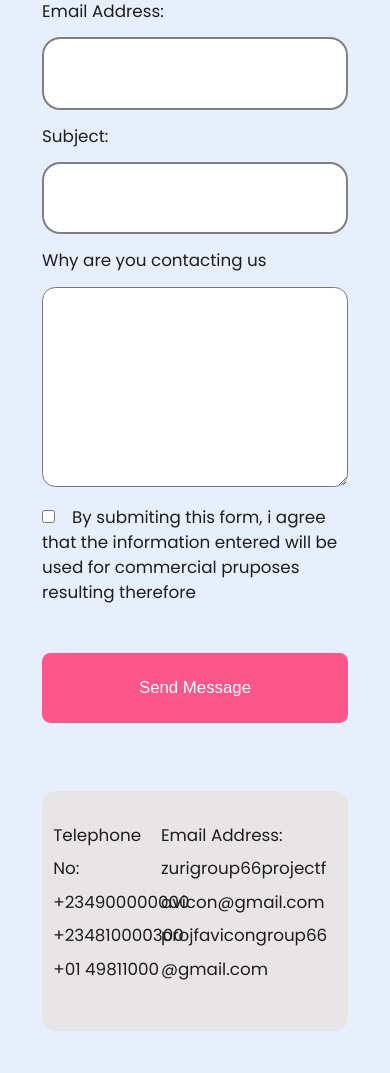
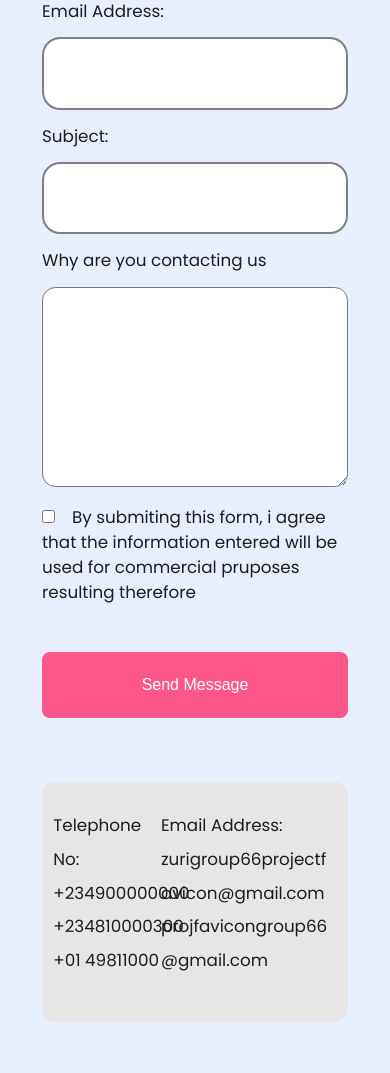
Before and after one commit to zuri-training/favicon-gen-team-66, a Django app: template frontend/templates/account/contact.html in a window 390 px wide. Shown: the part 468-1541 px from the top of the page. After the commit the page ends 1490 px from the top, so only its background shows below. Run offline with Django 4.2, Linux system fonts and the light colour scheme; the template is opened without the code that fills it, so the values that code supplies are empty.

Commit message:
update the button font-size

```diff
--- a/frontend/static/account/contact.css
+++ b/frontend/static/account/contact.css
@@ -236,7 +236,7 @@ button {
     margin-top: 2em;
     margin-bottom: 4em;
     width: 100%;
-    font-size: 1.2em;
+    font-size: initial;
 }
 
 button:hover{
```
